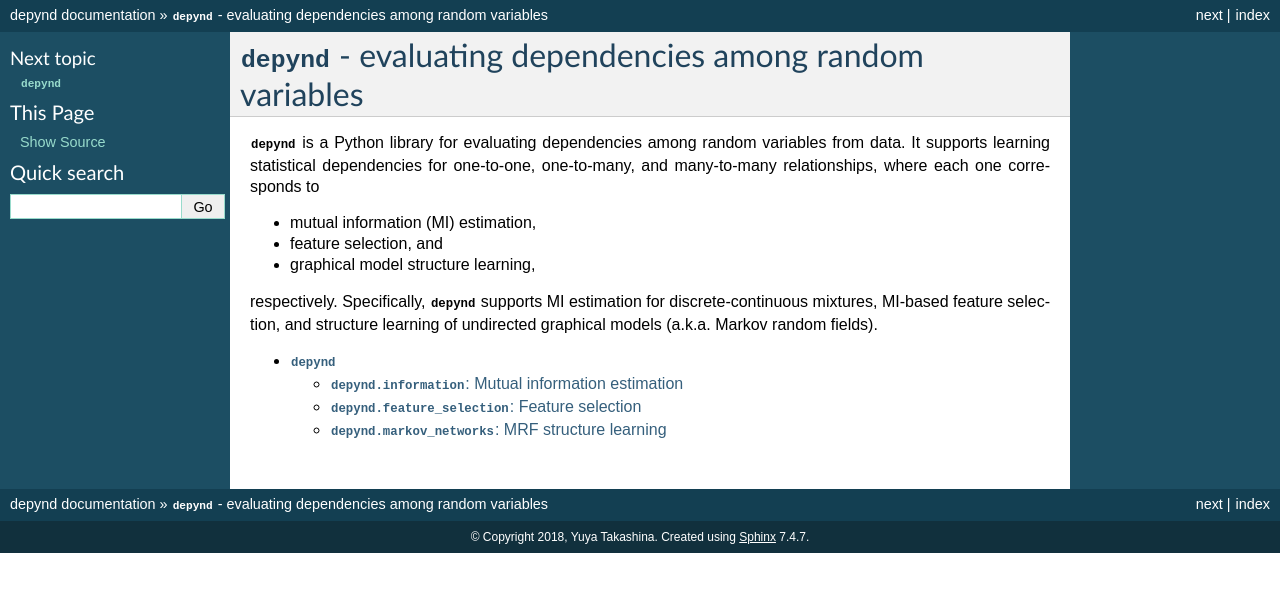
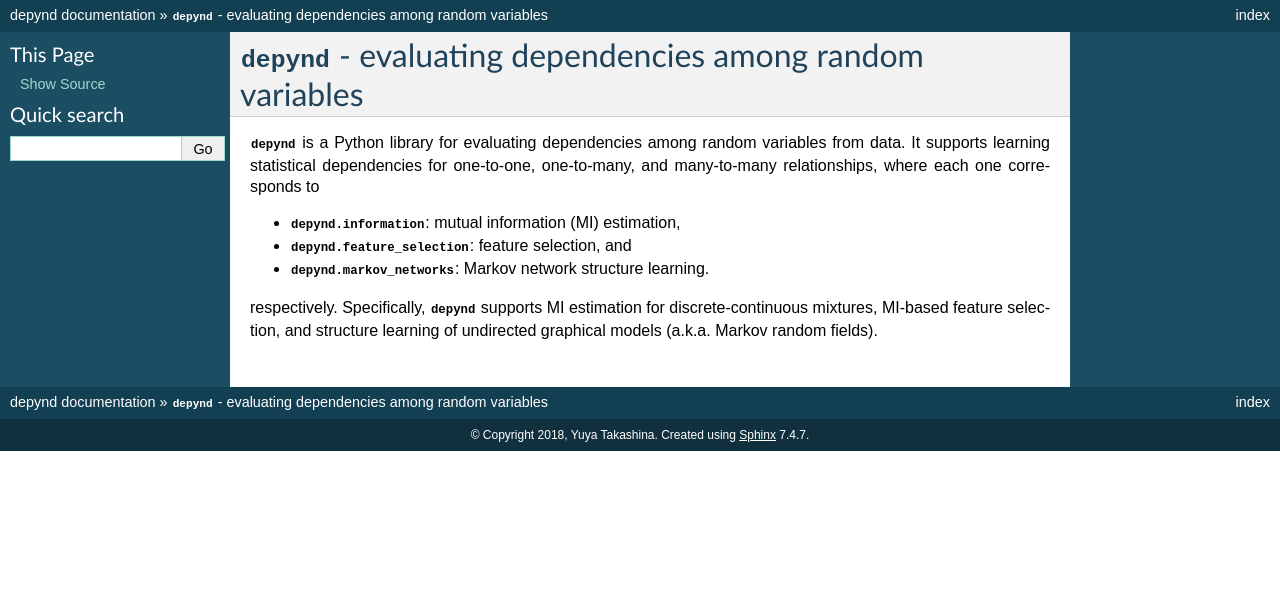
Before and after one commit to ytakashina/depynd, a Sphinx documentation site: the page built from docs/source/index.rst, in a window 1280 px wide. Shown: the top 592 px of the page. Built offline with Sphinx 7.4.7, drawn with Linux system fonts in a browser that asks for light colours.

Commit message:
modified documantations

```diff
--- a/docs/source/index.rst
+++ b/docs/source/index.rst
@@ -1,15 +1,12 @@
 :py:mod:`depynd` - evaluating dependencies among random variables
 =================================================================
+
 :py:mod:`depynd` is a Python library for evaluating dependencies among random variables from data. It supports learning
 statistical dependencies for one-to-one, one-to-many, and many-to-many relationships, where each one corresponds to
 
-- mutual information (MI) estimation,
-- feature selection, and
-- graphical model structure learning,
+- :py:mod:`depynd.information`: mutual information (MI) estimation,
+- :py:mod:`depynd.feature_selection`: feature selection, and
+- :py:mod:`depynd.markov_networks`: Markov network structure learning.
 
-respectively. Specifically, :py:mod:`depynd` supports MI estimation for discrete-continuous mixtures, MI-based feature selection,
-and structure learning of undirected graphical models (a.k.a. Markov random fields).
-
-
-.. toctree:: depynd
-    :maxdepth: 2
+respectively. Specifically, :py:mod:`depynd` supports MI estimation for discrete-continuous mixtures, MI-based feature
+selection, and structure learning of undirected graphical models (a.k.a. Markov random fields).
```
Also changed, not shown: docs/source/depynd.rst (deleted, +0 -17 lines).
